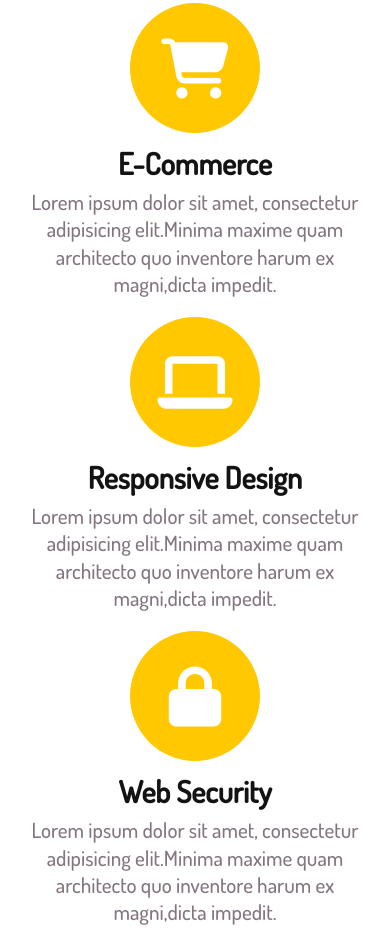
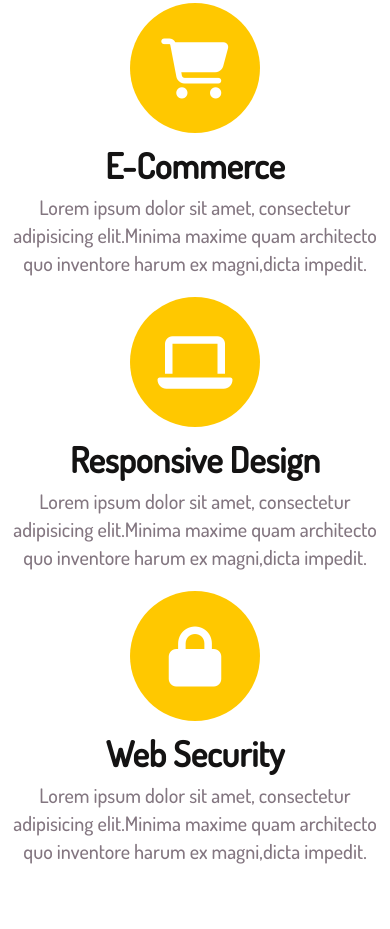
Before and after one commit to humayqasimova/StartBootstrap, a plain HTML site: page index.html in a window 390 px wide. Shown: the part 1468-2397 px from the top of the page. Drawn offline with nearby package versions, Linux system fonts and the light colour scheme.

Commit message:
services

```diff
--- a/_services.sass
+++ b/_services.sass
@@ -36,4 +36,12 @@
                 font-weight: 500
                 font-size: 21px
                 color: #837680
-                line-height: 1.3
+                line-height: 1.4
+    @media screen and ( max-width: 992px )
+        .col-md-4
+            .textbox
+                h2
+                    font-size: 35px
+                h5
+                    font-weight: 500
+                    font-size: 20px
```
Also changed, not shown: style.css, 1 other file.
